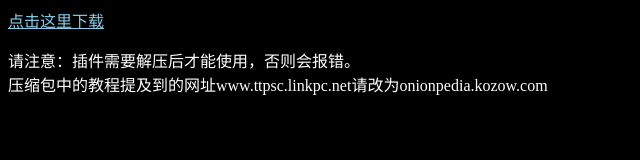
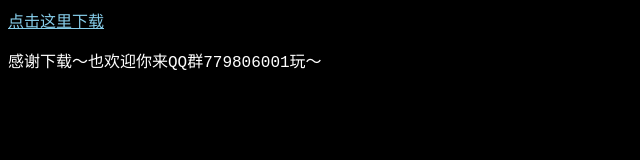
Before and after one commit to Sioneo/pixel-picture-data, a plain HTML site: page download.html in a window 1280 px wide. Shown: the whole page, without its empty margins (0-640 px from the left). Drawn offline with Linux system fonts and the light colour scheme.

Commit message:
Update download.html

```diff
--- a/download.html
+++ b/download.html
@@ -6,12 +6,12 @@
     body {
     background-color: black;
     color: white;
+    font-family: monospace, sans-serif;
     }
   </style>
 </head>
 <body>
-  <a style="color:skyblue;" href="九如喵的像素画生成器.zip">点击这里下载</a>
-  <p>请注意：插件需要解压后才能使用，否则会报错。<br>压缩包中的教程提及到的网址www.ttpsc.linkpc.net请改为onionpedia.kozow.com
-</p>
+  <a style="color:skyblue;" href="九如喵的像素画生成器Beta Release版.ttplugin">点击这里下载</a>
+  <p>感谢下载～也欢迎你来QQ群779806001玩～</p>
 </body>
 </html>
```
